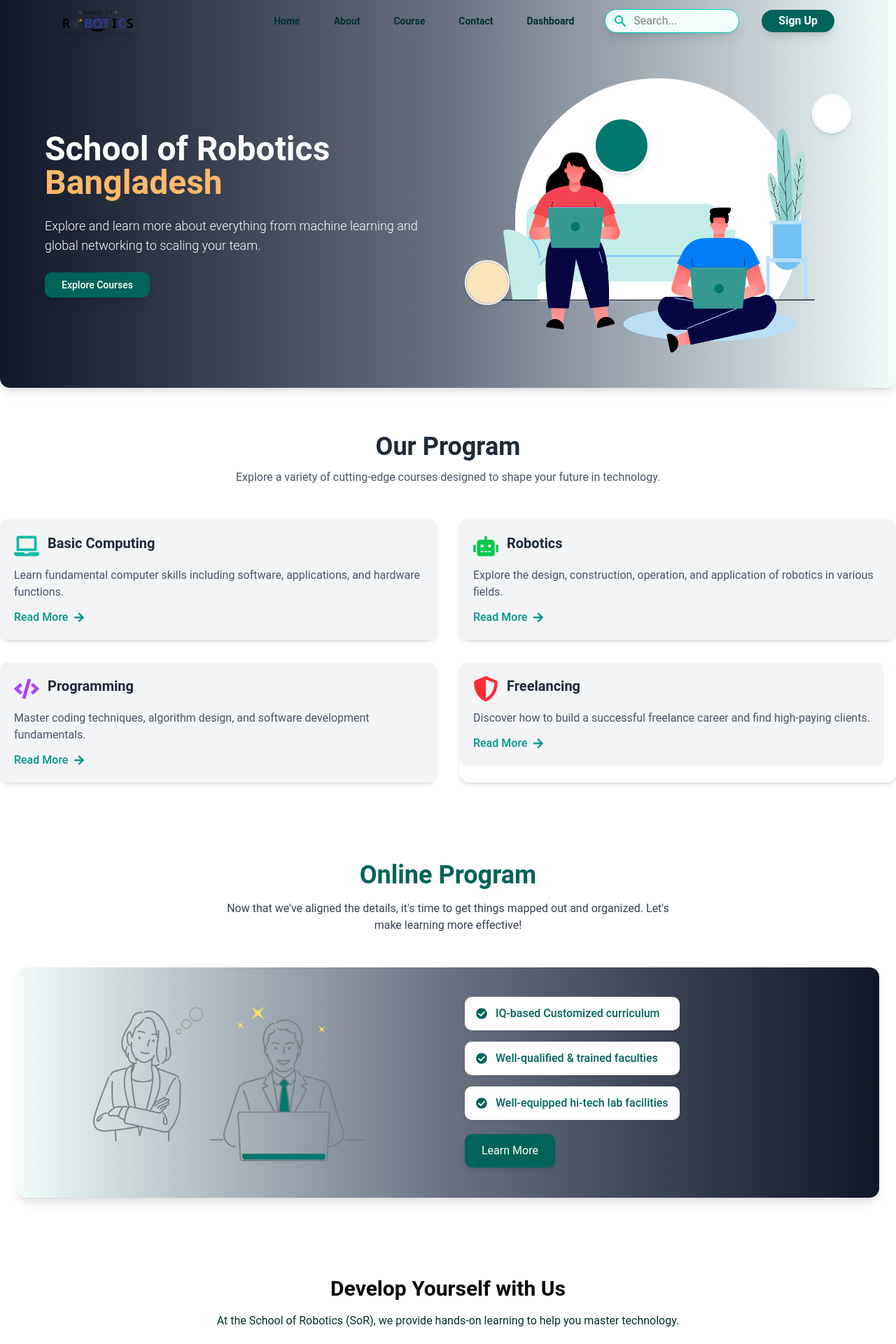
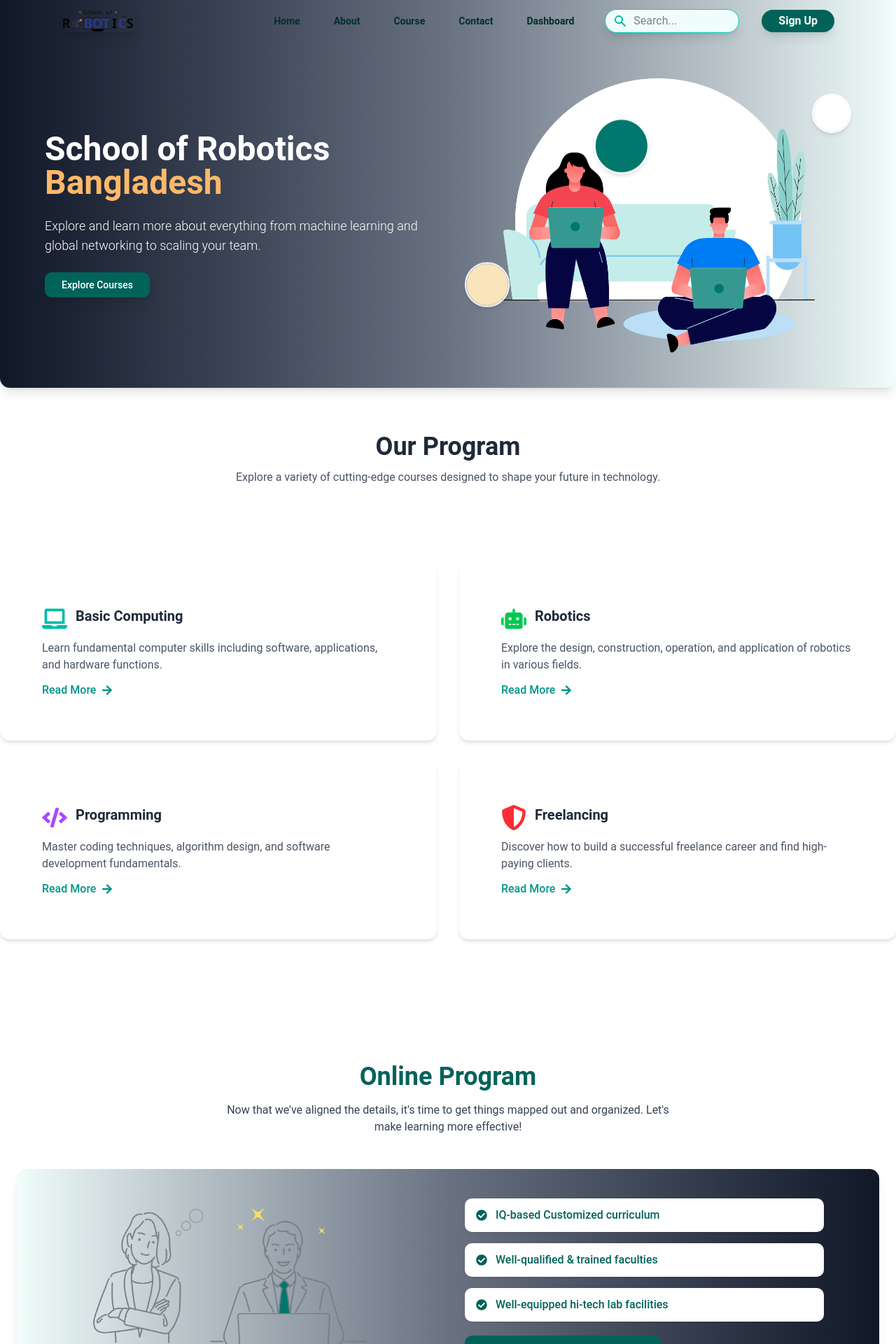
Before and after one commit to mehedifiz/school-of-robotics-client, a React (Vite) app: page / in a window 1280 px wide. Shown: the top 1920 px of the page at 70% size. Built offline with nearby package versions, Linux system fonts and the light colour scheme; what tailwindcss-animated would draw is missing.

Commit message:
add all file

```diff
--- a/src/components/OnlineProgramSection.jsx
+++ b/src/components/OnlineProgramSection.jsx
@@ -14,10 +14,10 @@ const OnlineProgramSection = () => {
       </div>
 
       {/* Main Content */}
-      <div className="flex flex-col lg:flex-row items-center justify-center gap-12 bg-gradient-to-l from-gray-900 via-gray-500 to-teal-50 rounded-xl shadow-lg p-8">
+      <div className="flex flex-col  p-8 lg:flex-row    justify-between items-center gap-12 bg-gradient-to-l from-gray-900 via-gray-500 to-teal-50 rounded-xl shadow-lg ">
         {/* Image Section */}
         <div
-          className="w-full lg:w-1/2 flex justify-center"
+          className="w-full lg:w-1/2 flex gap-5 justify-center"
           data-aos="fade-right"
           data-aos-duration="1800"
         >
@@ -34,7 +34,7 @@ const OnlineProgramSection = () => {
           data-aos="fade-left"
           data-aos-duration="1800"
         >
-          <ul className="space-y-4">
+          <ul className="space-y-4 w-11/12">
             {[
               "IQ-based Customized curriculum",
               "Well-qualified & trained faculties",
@@ -51,7 +51,7 @@ const OnlineProgramSection = () => {
           </ul>
           <a
             href="#"
-            className="inline-block bg-[#00635A] hover:bg-[#004d40]  text-white px-6 py-3 rounded-lg transition duration-300 shadow-md"
+            className="inline-flex justify-center items-center bg-[#00635A] w-1/2 hover:bg-[#004d40] text-white px-6 py-3 rounded-lg transition duration-300 shadow-md"
           >
             Learn More
           </a>
--- a/src/components/OurProgram.jsx
+++ b/src/components/OurProgram.jsx
@@ -55,13 +55,13 @@ const OurProgram = () => {
         </div>
 
         {/* Program Cards */}
-        <div className="grid md:grid-cols-2 gap-8 ">
+        <div className="grid md:grid-cols-2  gap-8  py-16 ">
           {programs.map(({ id, icon, title, description, link }) => (
             <div
               key={id}
-              className=" bg-white shadow-md rounded-xl  flex items-start transition-transform duration-300 hover:scale-105"
+              className=" bg-white shadow-md  p-10 rounded-xl hover:bg-teal-100  flex items-start transition-transform duration-300 hover:scale-105"
             >
-              <div className="p-5 bg-gray-100 rounded-lg space-y-3  hover:bg-teal-50">
+              <div className="p-5  rounded-lg space-y-3  ">
                 <div className=" flex justify-leftr items-center gap-3">
                   <span>{icon}</span>
 
--- a/src/components/PricingSection.jsx
+++ b/src/components/PricingSection.jsx
@@ -93,7 +93,7 @@ const PricingCard = ({ plan, price, features, highlight }) => {
         </ul>
 
         <div className="absolute bottom-6 left-0 w-full flex p-2 justify-center">
-          <button className=" w-full py-2 px-4 border border-teal-600 text-teal-600 rounded-md hover:bg-teal-600 hover:text-white transition-colors duration-300">
+          <button className=" w-full py-2 px-4 border border-teal-600 text-teal-600 rounded-md group-hover:bg-teal-600 group-hover:text-white transition-colors duration-300">
             Choose Plan
           </button>
         </div>
--- a/src/pages/home/Banner.jsx
+++ b/src/pages/home/Banner.jsx
@@ -6,7 +6,7 @@ import image_1 from "../../assets/images/home-4.png";
 
 const Banner = () => {
   return (
-    <div className="max-w-7xl mx-auto px-6 md:px-16 lg:mt-[60px] mt-14 flex flex-col-reverse md:flex-row items-center gap-12 bg-gradient-to-r from-gray-900 via-gray-500 to-teal-50 rounded-b-xl shadow-lg py-12">
+    <div className=" mx-auto px-6 md:px-16 lg:mt-[60px] mt-14 flex flex-col-reverse md:flex-row items-center gap-12 bg-gradient-to-r from-gray-900 via-gray-500 to-teal-50 rounded-b-xl shadow-lg py-12">
       {/* Left Section */}
       <div className="md:w-1/2 space-y-6 text-center md:text-left">
         <h1 className="text-4xl md:text-5xl font-bold text-white">
```
